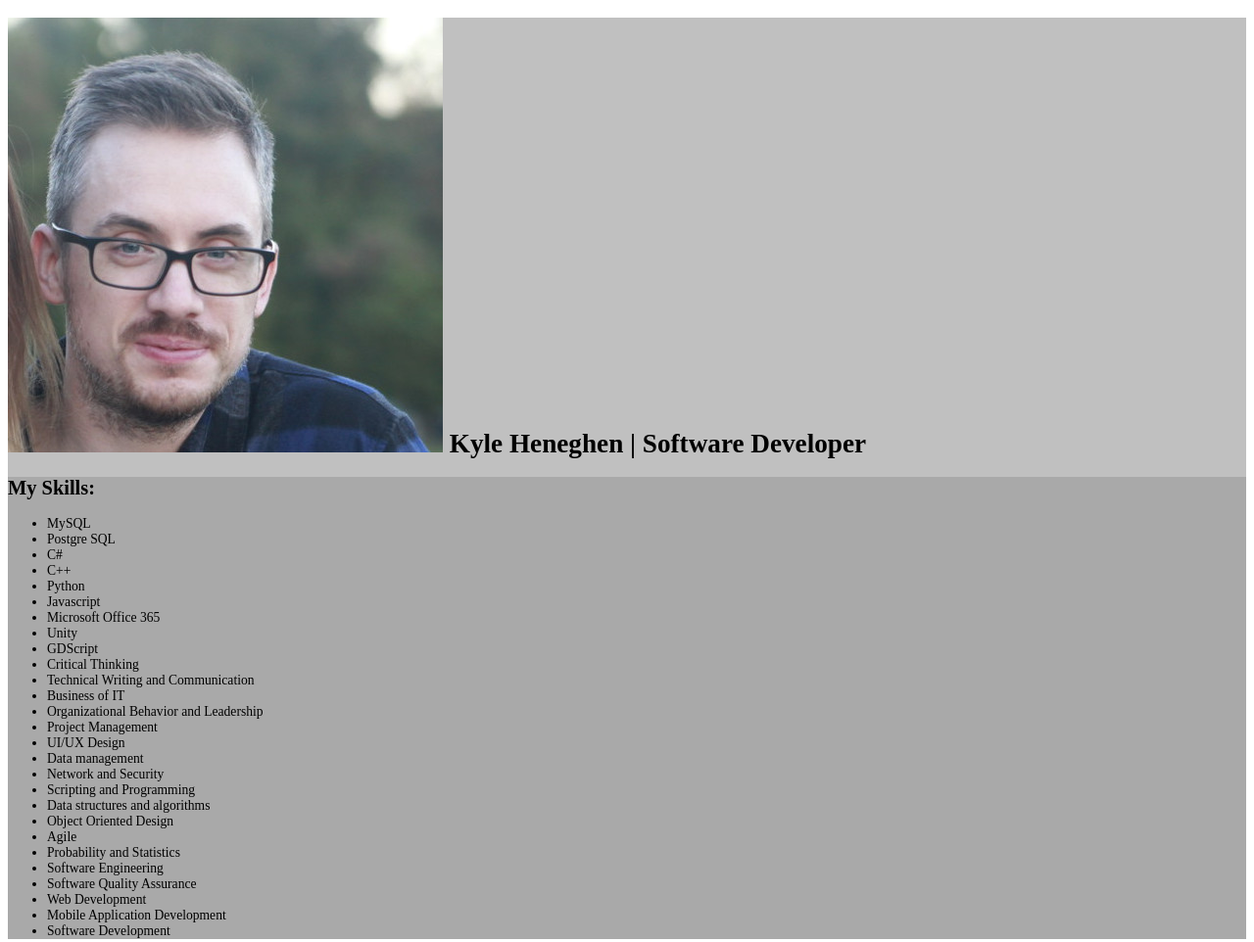
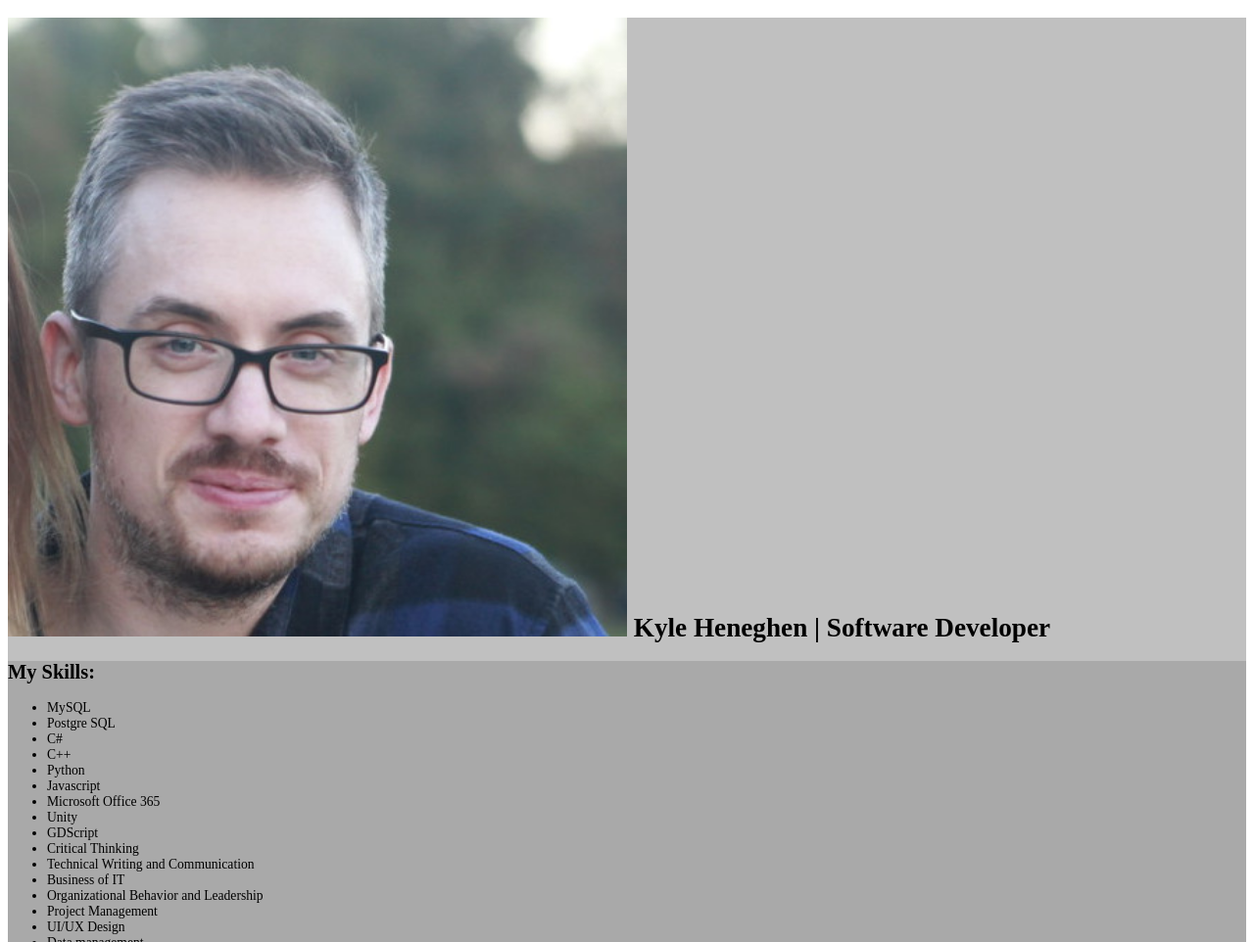
Before and after one commit to kylehe1/kylehe1.github.io, a plain HTML site: page index.html in a window 1280 px wide. Shown: the top 962 px of the page at 98% size. Drawn offline with Linux system fonts and the light colour scheme; a web font is replaced by a local one.

Commit message:
Update index.html

```diff
--- a/index.html
+++ b/index.html
@@ -13,7 +13,7 @@
 <header>
 	<div>
 		<h1>
-			<img src="assets/images/me.jpg" alt="Picture of me"/>
+			<img src="assets/images/me.jpg" alt="Picture of me"/ width="50%" height="50%">
 			Kyle Heneghen | Software Developer
 		</h1>
 	</div>
```
